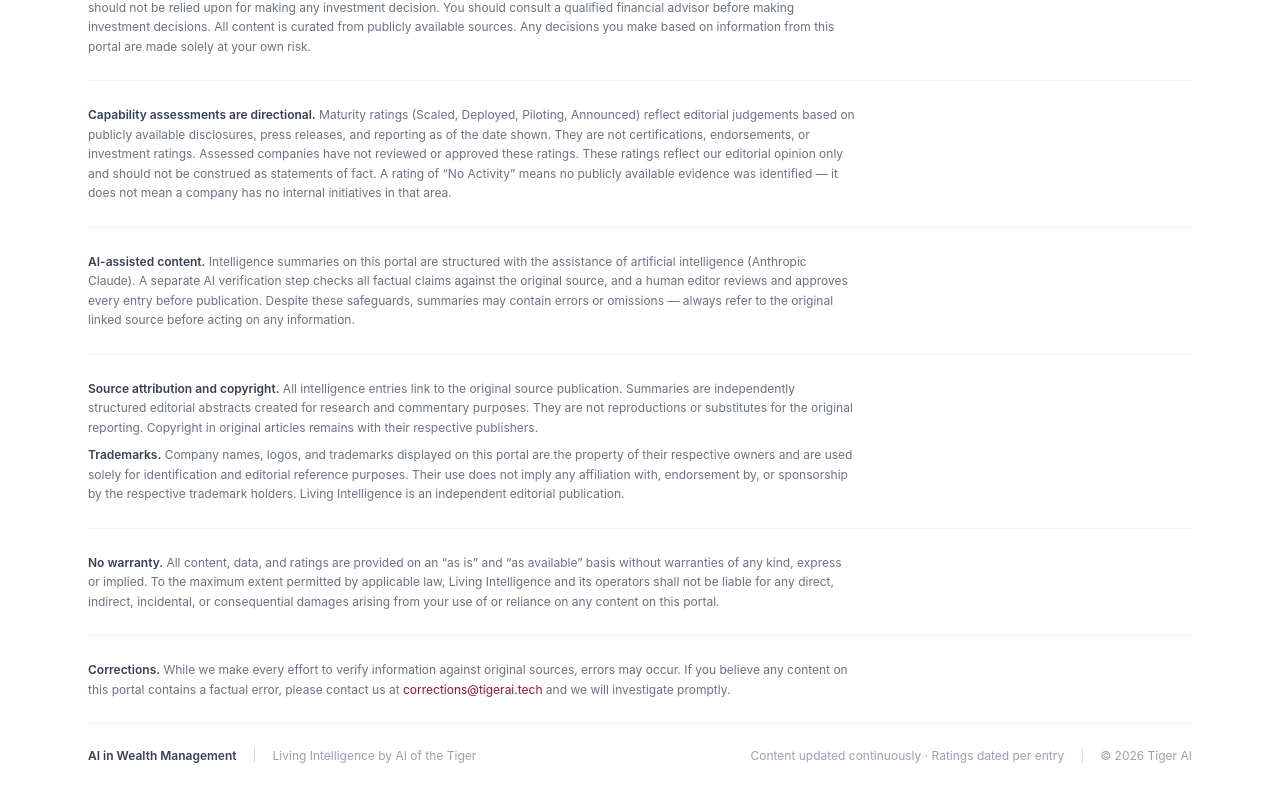
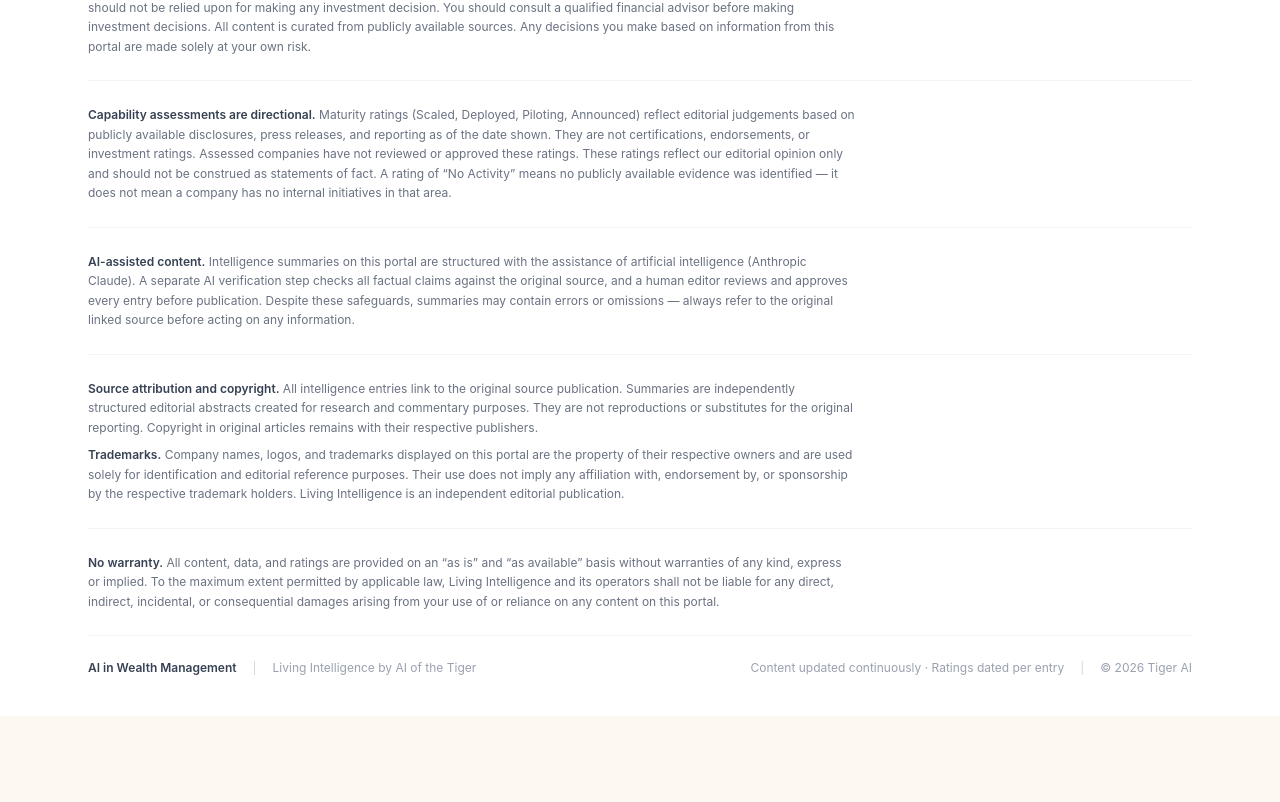
Before and after one commit to CuriosityAIAgent/living-intelligence, a Next.js app: page / in a window 1280 px wide. Shown: the part 2080-2882 px from the top of the page. After the commit the page ends 2796 px from the top, so only its background shows below. Built offline with nearby package versions, Linux system fonts and the light colour scheme.

Commit message:
Remove corrections email from footer (email doesn't exist yet)
Co-Authored-By: Claude Opus 4.6 (1M context) <noreply@anthropic.com>

```diff
--- a/components/Footer.tsx
+++ b/components/Footer.tsx
@@ -76,20 +76,6 @@ export default function Footer() {
           </p>
         </div>
 
-        {/* Corrections */}
-        <div className="mb-6 pb-6 border-b border-gray-100">
-          <p className="text-xs text-gray-500 leading-relaxed max-w-3xl">
-            <span className="font-semibold text-gray-700">Corrections.</span>{' '}
-            While we make every effort to verify information against original sources, errors may
-            occur. If you believe any content on this portal contains a factual error, please
-            contact us at{' '}
-            <a href="mailto:corrections@tigerai.tech" className="text-[#990F3D] hover:underline">
-              corrections@tigerai.tech
-            </a>{' '}
-            and we will investigate promptly.
-          </p>
-        </div>
-
         {/* Footer bottom row */}
         <div className="flex flex-col md:flex-row md:items-center justify-between gap-3">
           <div className="flex items-center gap-4">
```
